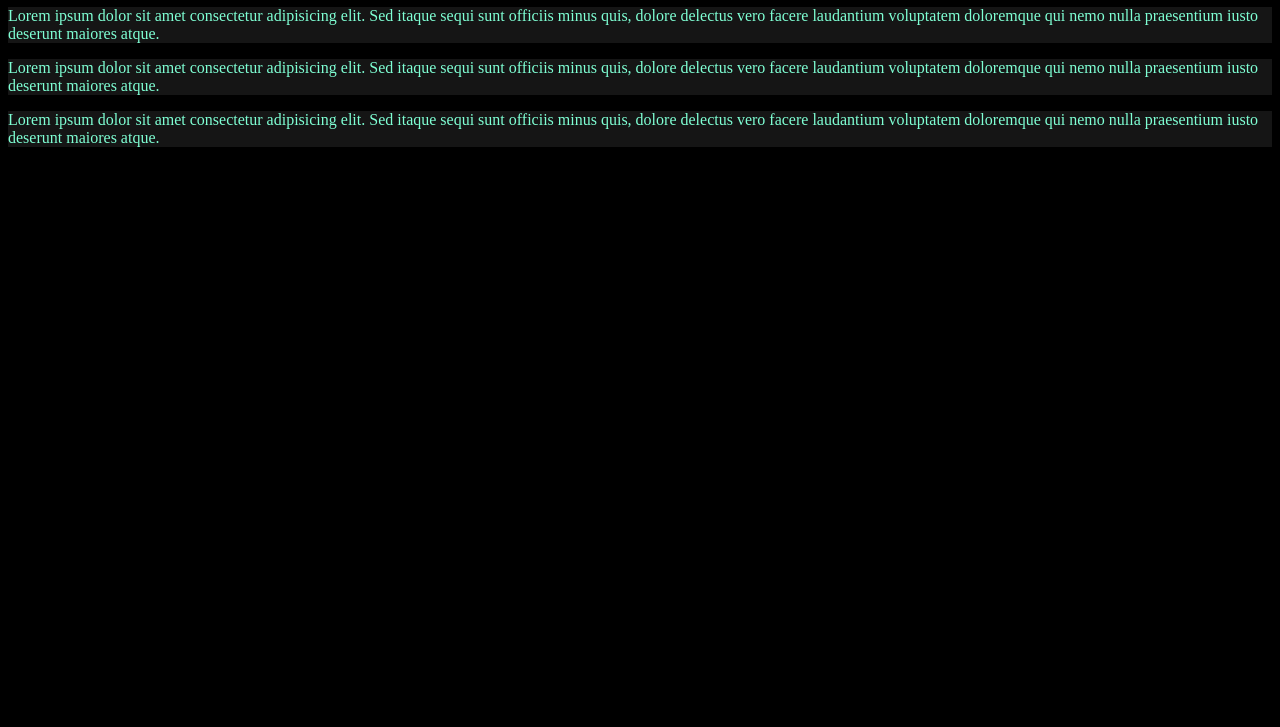
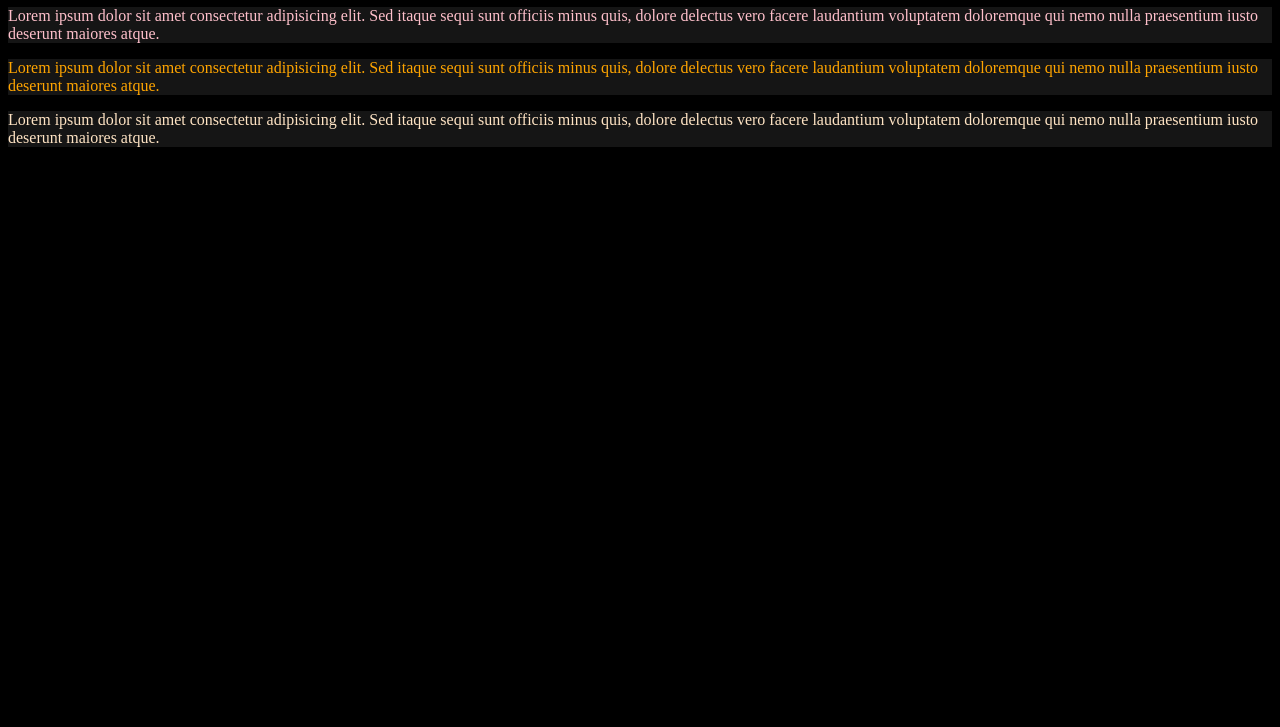
Before and after one commit to prashanna-25/Learning-CSS, a plain HTML site: page index.html in a window 1280 px wide. Shown: the part 73-800 px from the top of the page. Drawn offline with Linux system fonts and the light colour scheme.

Commit message:
id selector

```diff
--- a/index.html
+++ b/index.html
@@ -8,19 +8,19 @@
   </head>
   <body>
     <h1>This is Website.</h1>
-    <p>
+    <p id="p1">
       Lorem ipsum dolor sit amet consectetur adipisicing elit. Sed itaque sequi
       sunt officiis minus quis, dolore delectus vero facere laudantium
       voluptatem doloremque qui nemo nulla praesentium iusto deserunt maiores
       atque.
     </p>
-    <p>
+    <p id="p2">
       Lorem ipsum dolor sit amet consectetur adipisicing elit. Sed itaque sequi
       sunt officiis minus quis, dolore delectus vero facere laudantium
       voluptatem doloremque qui nemo nulla praesentium iusto deserunt maiores
       atque.
     </p>
-    <p>
+    <p id="p3">
       Lorem ipsum dolor sit amet consectetur adipisicing elit. Sed itaque sequi
       sunt officiis minus quis, dolore delectus vero facere laudantium
       voluptatem doloremque qui nemo nulla praesentium iusto deserunt maiores
--- a/style.css
+++ b/style.css
@@ -10,3 +10,15 @@ p {
   background-color: rgb(21, 21, 21);
   color: aquamarine;
 }
+
+#p1 {
+  color: pink;
+}
+
+#p2 {
+  color: orange;
+}
+
+#p3 {
+  color: bisque;
+}
```
